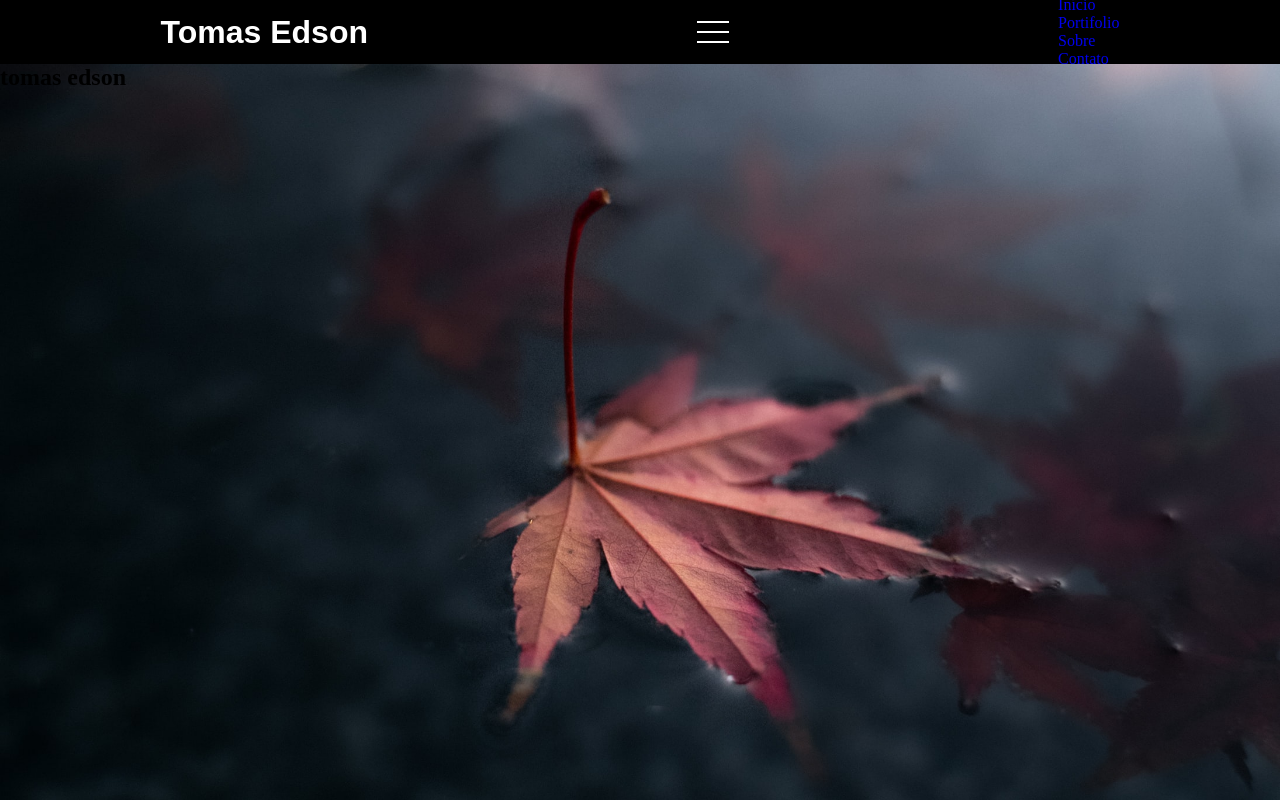
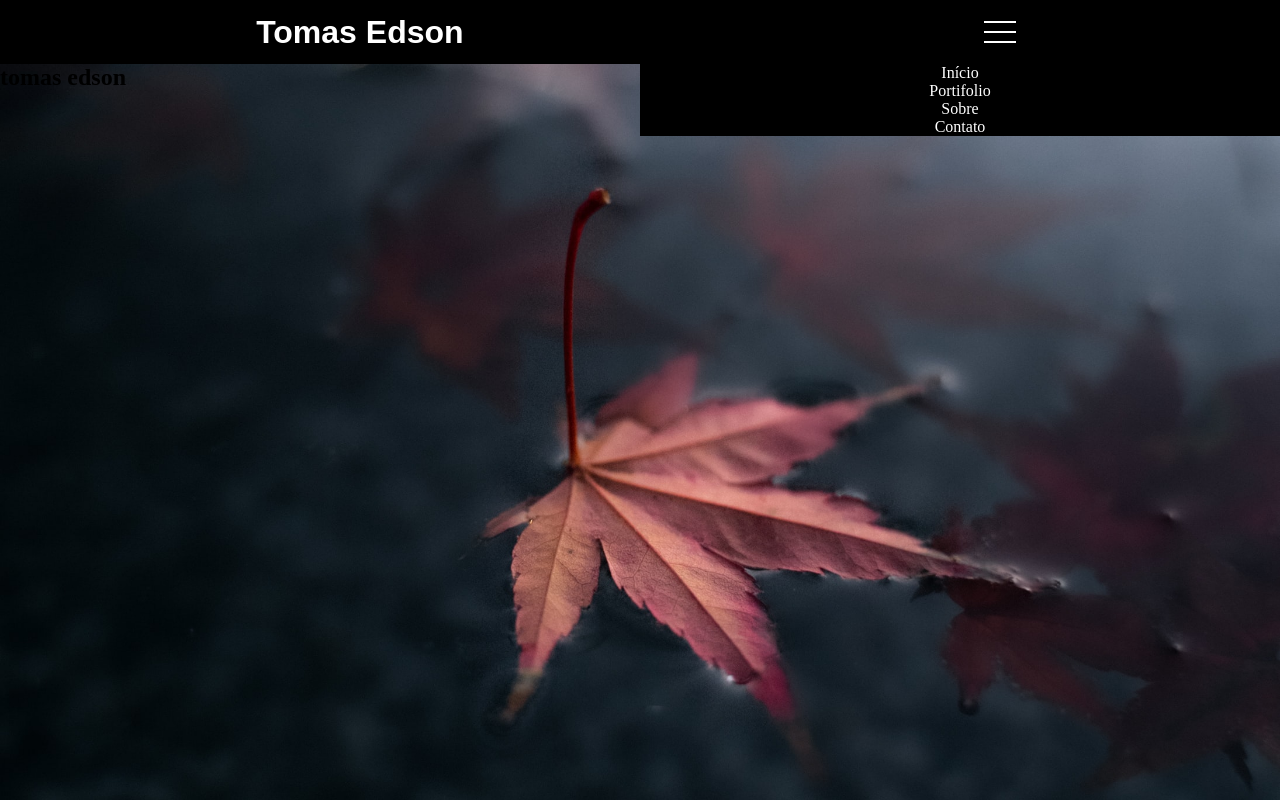
Before and after one commit to EdsonTomasDev/Menu-resp-css-javascript, a plain HTML site: page index.html in a window 1280 px wide. Drawn offline with Linux system fonts and the light colour scheme.

Commit message:
posicionado menu_lista

```diff
--- a/css/menu.css
+++ b/css/menu.css
@@ -23,3 +23,23 @@
     background: #fff;
     margin: 8px;
 }
+.menu_lista {
+    position: absolute;
+    top: 8vh;
+    right: 0;
+    width: 50vw;
+    background:#000;
+    display: flex;
+    flex-direction: column;
+    align-items: center;
+
+}
+
+.menu_lista li {
+    list-style: none;
+
+}
+
+.menu_lista li a{
+    color: #fff;
+}
--- a/index.html
+++ b/index.html
@@ -17,11 +17,11 @@
             <div class="menu_barra--linha2"></div>
             <div class="menu_barra--linha3"></div>
         </div>
-        <ul>
-            <li><a href="/">Início</a></li>
-            <li><a href="/">Portifolio</a></li>
-            <li><a href="/">Sobre</a></li>
-            <li><a href="/">Contato</a></li>
+        <ul class="menu_lista">
+            <li class="menu_lista_link"><a href="/">Início</a></li>
+            <li class="menu_lista_link"><a href="/">Portifolio</a></li>
+            <li class="menu_lista_link"><a href="/">Sobre</a></li>
+            <li class="menu_lista_link"><a href="/">Contato</a></li>
         </ul>
     </header>
     <main id="home">
```
